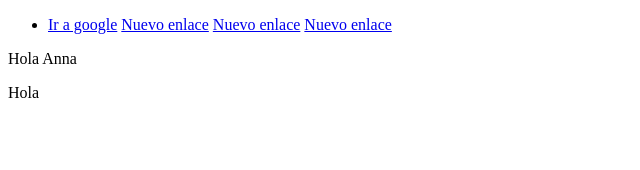
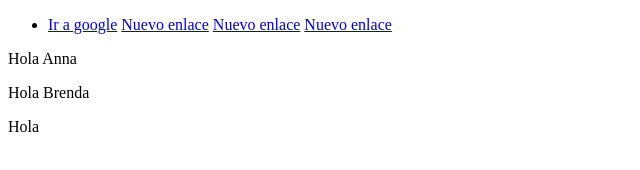
Before and after one commit to Eduardo9807/Pagina-cine-Frontend, a plain HTML site: page HTML/index.html in a window 1280 px wide. Shown: the whole page, without its empty margins (0-640 px from the left). Drawn offline with Linux system fonts and the light colour scheme.

Commit message:
agrgando saludo

```diff
--- a/HTML/index.html
+++ b/HTML/index.html
@@ -18,6 +18,7 @@
             </ul>
         </nav>
         <p>Hola Anna</p>
+        <p>Hola Brenda</p>
     </header>
 
     <p>Hola</p>
```
